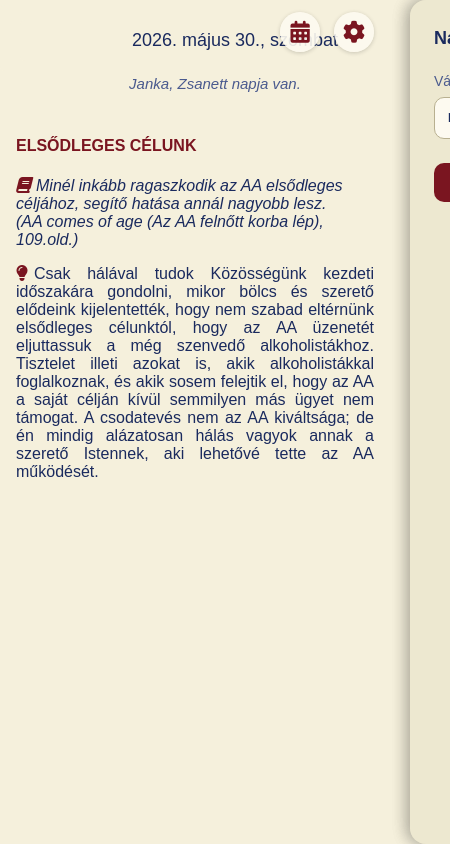
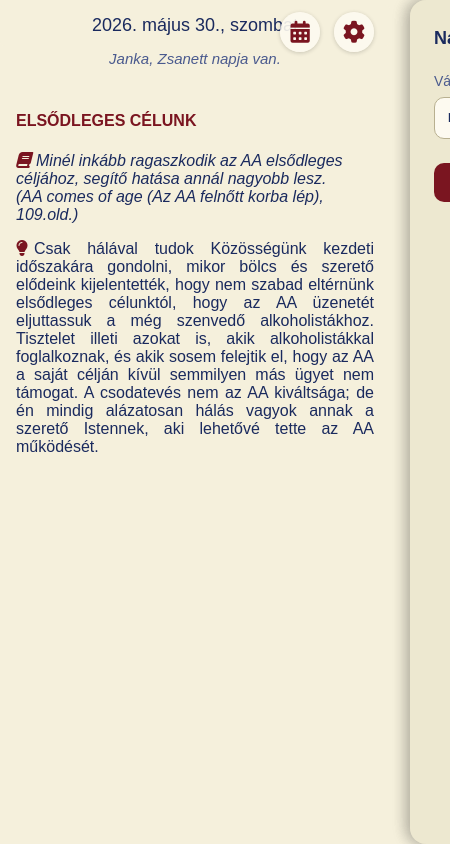
Before and after one commit to moln4rvilmos/napi-elmelkedes, a website: page index.html in a window 390 px wide. Shown: the whole page, 450 px wide, since content can reach past the window. Drawn offline with Linux system fonts and the light colour scheme.

Commit message:
Mobil elrendezés javítása: date/névnap box-sizing, dupla div eltávolítva
Co-Authored-By: Claude Sonnet 4.6 <noreply@anthropic.com>

```diff
--- a/index.html
+++ b/index.html
@@ -61,7 +61,7 @@
 </div>
 
 <!-- Főoldal tartalma -->
-<div class="date"><div id="datum" class="date"></div></div>
+<div id="datum" class="date"></div>
 <div id="nevnap" class="nevnap"></div>
 <div id="jozsanUzenet" class="jozsan-uzenet"></div>
 <div id="tartalom" class="day-paragraph"></div>
--- a/stilus.css
+++ b/stilus.css
@@ -322,6 +322,9 @@ a {
     .date,
     .nevnap {
         width: 100%;
+        box-sizing: border-box;
+        padding-left: 16px;
+        padding-right: 16px;
     }
 
     .day-paragraph,
```
